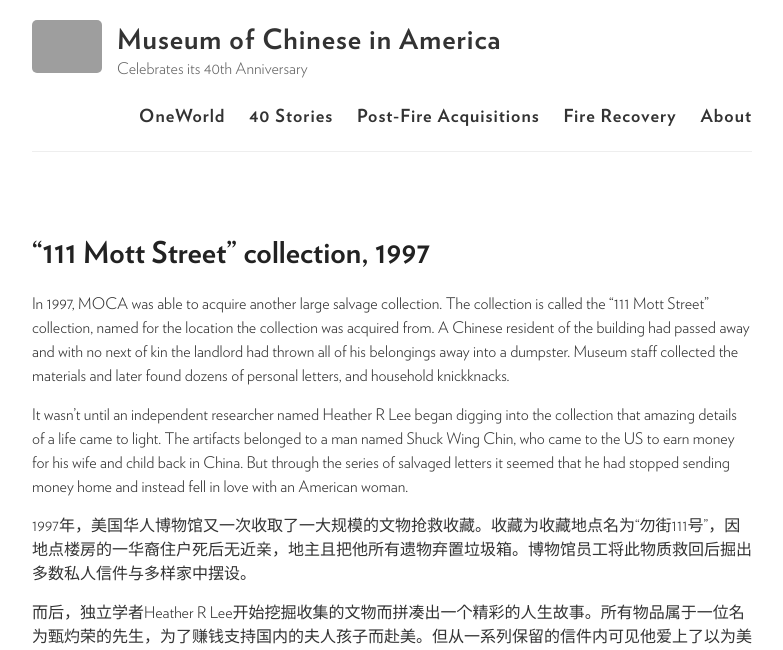
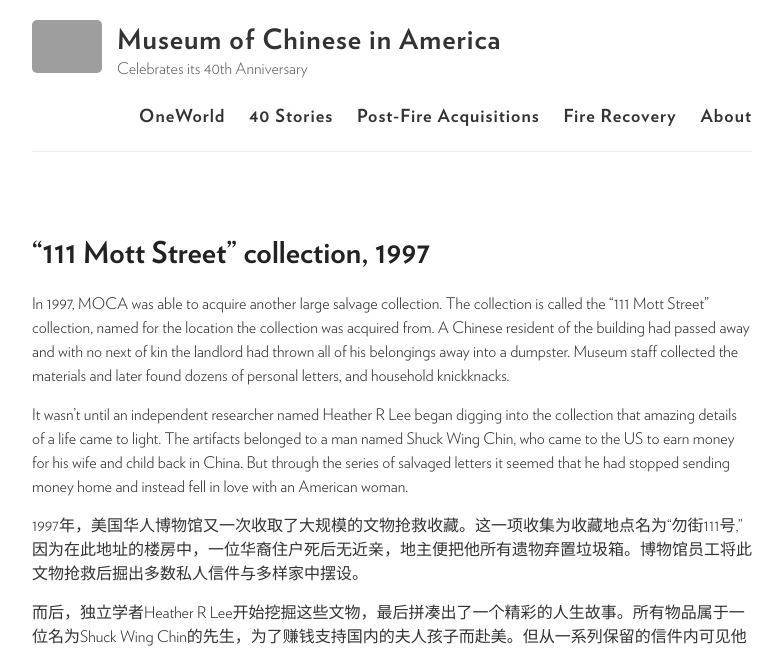
Before and after one commit to moca40/moca40.github.io, a Jekyll site: the page built from _stories/1997-01-01-111-mott.md, in a window 1280 px wide. Shown: the top 650 px of the page, without its empty margins (248-1031 px from the left). Built offline with Jekyll 4.4.1, drawn with Linux system fonts in a browser that asks for light colours; some of the changed text lies outside the part shown; grey boxes are pictures that could not be loaded.

Commit message:
Update 1997-01-01-111-mott.md

```diff
--- a/_stories/1997-01-01-111-mott.md
+++ b/_stories/1997-01-01-111-mott.md
@@ -10,8 +10,8 @@
 
 It wasn’t until an independent researcher named Heather R Lee began digging into the collection that amazing details of a life came to light.  The artifacts belonged to a man named Shuck Wing Chin, who came to the US to earn money for his wife and child back in China.  But through the series of salvaged letters it seemed that he had stopped sending money home and instead fell in love with an American woman.
 
-1997年，美国华人博物馆又一次收取了一大规模的文物抢救收藏。收藏为收藏地点名为“勿街111号”，因地点楼房的一华裔住户死后无近亲，地主且把他所有遗物弃置垃圾箱。博物馆员工将此物质救回后掘出多数私人信件与多样家中摆设。
+1997年，美国华人博物馆又一次收取了大规模的文物抢救收藏。这一项收集为收藏地点名为“勿街111号,” 因为在此地址的楼房中，一位华裔住户死后无近亲，地主便把他所有遗物弃置垃圾箱。博物馆员工将此文物抢救后掘出多数私人信件与多样家中摆设。
 
-而后，独立学者Heather R Lee开始挖掘收集的文物而拼凑出一个精彩的人生故事。所有物品属于一位名为甄灼荣的先生，为了赚钱支持国内的夫人孩子而赴美。但从一系列保留的信件内可见他爱上了以为美国女士后停止了往家中寄钱。
+而后，独立学者Heather R Lee开始挖掘这些文物，最后拼凑出了一个精彩的人生故事。所有物品属于一位名为Shuck Wing Chin的先生，为了赚钱支持国内的夫人孩子而赴美。但从一系列保留的信件内可见他爱上了一位美国女士后便停止了往家中寄钱。
 
 {% include slideshow.html %}
```
